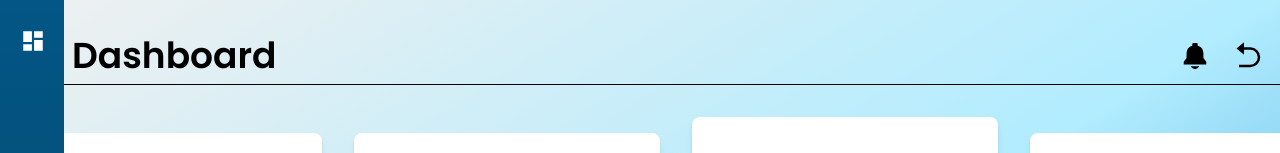
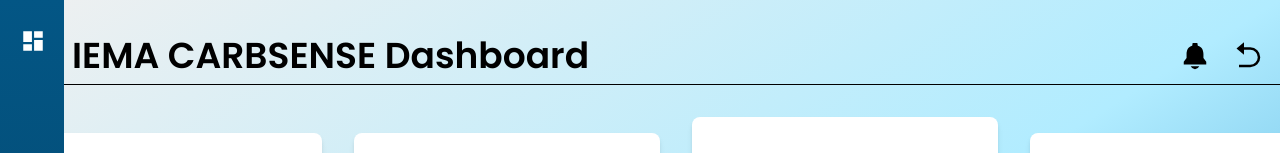
Before and after one commit to Bose-Siddharth/carbsense, a React (Create React App) app: page / in a window 1280 px wide. Shown: the top 153 px of the page. Built offline with nearby package versions, Linux system fonts and the light colour scheme; no server answers; the HTML template or start-up script is replaced by a standard one.

Commit message:
update header of dashboard

```diff
--- a/src/Pages/Dashboard/index.jsx
+++ b/src/Pages/Dashboard/index.jsx
@@ -104,7 +104,7 @@
   return (
     <div className="poppins w-full">
       <Topbar
-        header="Dashboard"
+        header="IEMA CARBSENSE Dashboard"
         notification="true"
         back="true"
         data={alert.length > 0 ? alert : []}
```
